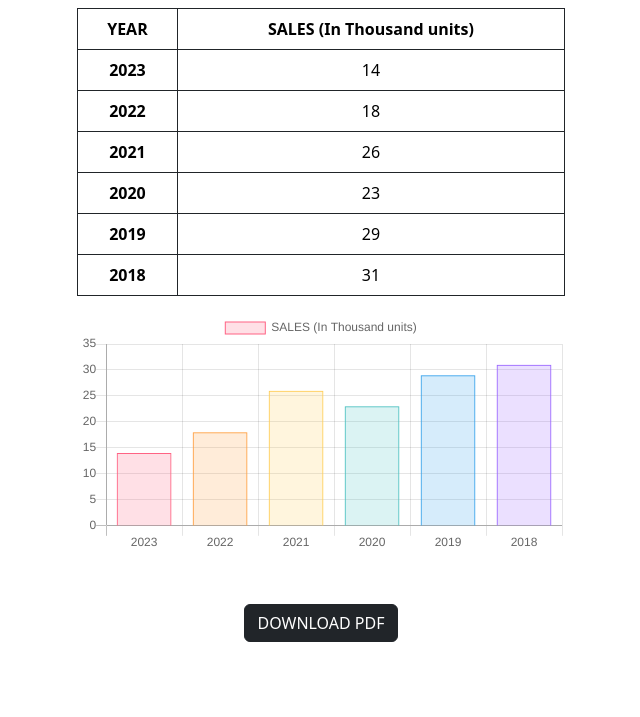
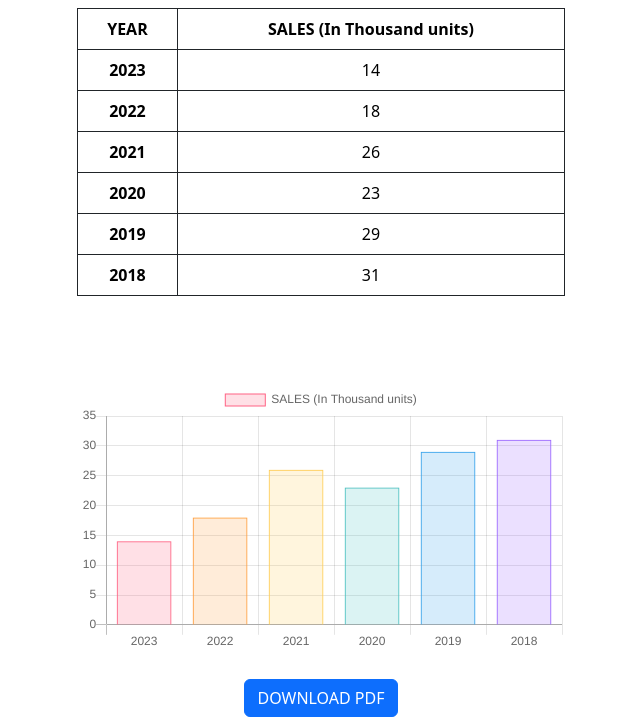
Before and after one commit to parthdavesar/Chart-Analytics-with-pdf, a plain HTML site: page index.html in a window 1280 px wide. Shown: the part 98-815 px from the top of the page, without its empty margins (319-959 px from the left). Drawn offline with nearby package versions, Linux system fonts and the light colour scheme.

Commit message:
Update index.html

```diff
--- a/index.html
+++ b/index.html
@@ -6,7 +6,7 @@
 <script src="https://cdnjs.cloudflare.com/ajax/libs/html2pdf.js/0.10.1/html2pdf.bundle.min.js" integrity="sha512-GsLlZN/3F2ErC5ifS5QtgpiJtWd43JWSuIgh7mbzZ8zBps+dvLusV+eNQATqgA/HdeKFVgA5v3S/cIrLF7QnIg==" crossorigin="anonymous" referrerpolicy="no-referrer"></script>
 </head>
 <body>
-  <div id="Analysis" class="container text-center mt-2" style="width: 40vw">
+  <div id="Analysis"class="container text-center mt-2" style="width: 40vw;">
     <h1 class="alert alert-primary">Graph Analytics</h1>
       <table class="table table-bordered border-dark">
       <thead>
@@ -42,13 +42,15 @@
         </tr>
         </tbody>
       </table>
-    <canvas id="myChart" width="100" height="50"></canvas>
+    <br>
+    <br>
+    <br>
+    <canvas id="myChart" width="900" height="500"></canvas>
     <script type="text/javascript">
     var ctx = document.getElementById("myChart");
     var myChart = new Chart(ctx, {
     type: 'bar',
-    data: {
-    labels: ["2023", "2022" , "2021" , "2020", "2019", "2018"],
+    data: { labels: ["2023", "2022" , "2021" , "2020", "2019", "2018"],
     datasets: [
 	  { label: 'SALES (In Thousand units)',
 		data: [14,18,26,23,29,31],
@@ -85,7 +87,7 @@ options: {
 	  </script>
   </div>
   <div class="container text-center mt-4">
-  <button onclick='make_pdf()' class="btn btn-dark mt-4">DOWNLOAD PDF</button>
+    <button onclick='make_pdf()' class="btn btn-primary">DOWNLOAD PDF</button>
   </div>
   <script>
     function make_pdf(){
```
Lines whose indentation alone changed are shown as unchanged.
